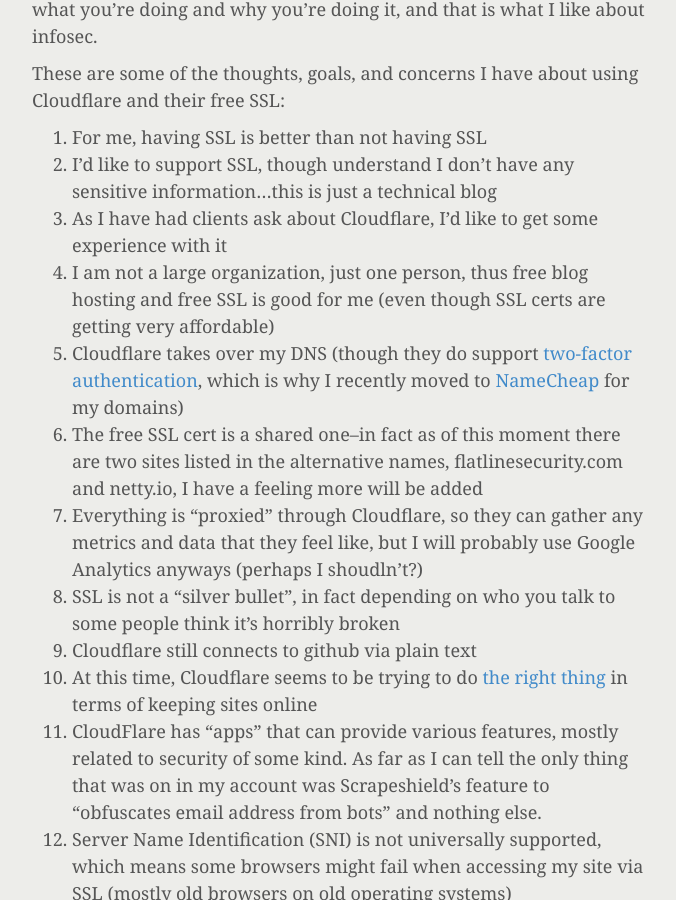
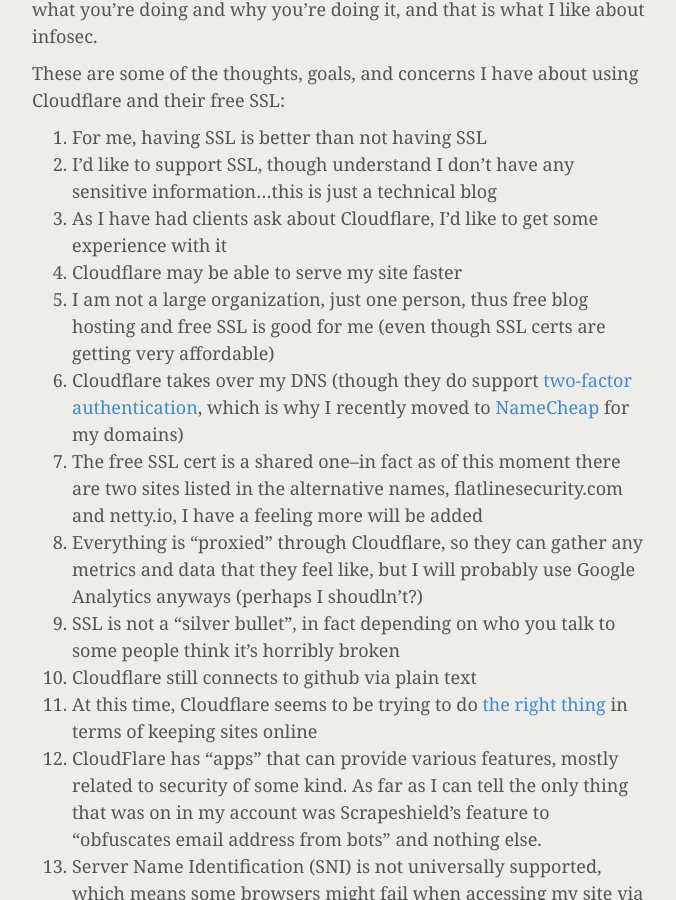
Before and after one commit to flatsec/flatsec.github.io, a Jekyll site: the page built from _posts/2014-10-13-cloudflare-free-ssl.md, in a window 1280 px wide and 900 px high, scrolled down 1511 px. Shown: the whole window, without its empty margins (138-814 px from the left). Built offline with Jekyll 4.4.1, drawn with Linux system fonts in a browser that asks for light colours; nearby versions of some CDN libraries; Markdown is read by kramdown in place of the engine named in the settings; comment, search, counter and statistics services are not loaded; part of the change alters nothing that is shown.

```diff
--- a/_config.yml
+++ b/_config.yml
@@ -14,7 +14,7 @@ relative_permalinks: true
 title:            flatline security
 tagline:          ''
 description:      ''
-url:              http://flatlinesecurity.com
+url:              https://flatlinesecurity.com
 baseurl:          /
 
 author:
--- a/_posts/2014-10-13-cloudflare-free-ssl.md
+++ b/_posts/2014-10-13-cloudflare-free-ssl.md
@@ -45,6 +45,7 @@ These are some of the thoughts, goals, and concerns I have about using Cloudflar
 1. For me, having SSL is better than not having SSL
 2. I'd like to support SSL, though understand I don't have any sensitive information...this is just a technical blog
 2. As I have had clients ask about Cloudflare, I'd like to get some experience with it
+2. Cloudflare may be able to serve my site faster
 2. I am not a large organization, just one person, thus free blog hosting and free SSL is good for me (even though SSL certs are getting very affordable)
 2. Cloudflare takes over my DNS (though they do support [two-factor authentication](http://blog.cloudflare.com/2-factor-authentication-now-available/), which is why I recently moved to [NameCheap](https://www.namecheap.com/) for my domains)
 2. The free SSL cert is a shared one--in fact as of this moment there are two sites listed in the alternative names, flatlinesecurity.com and netty.io, I have a feeling more will be added
```
